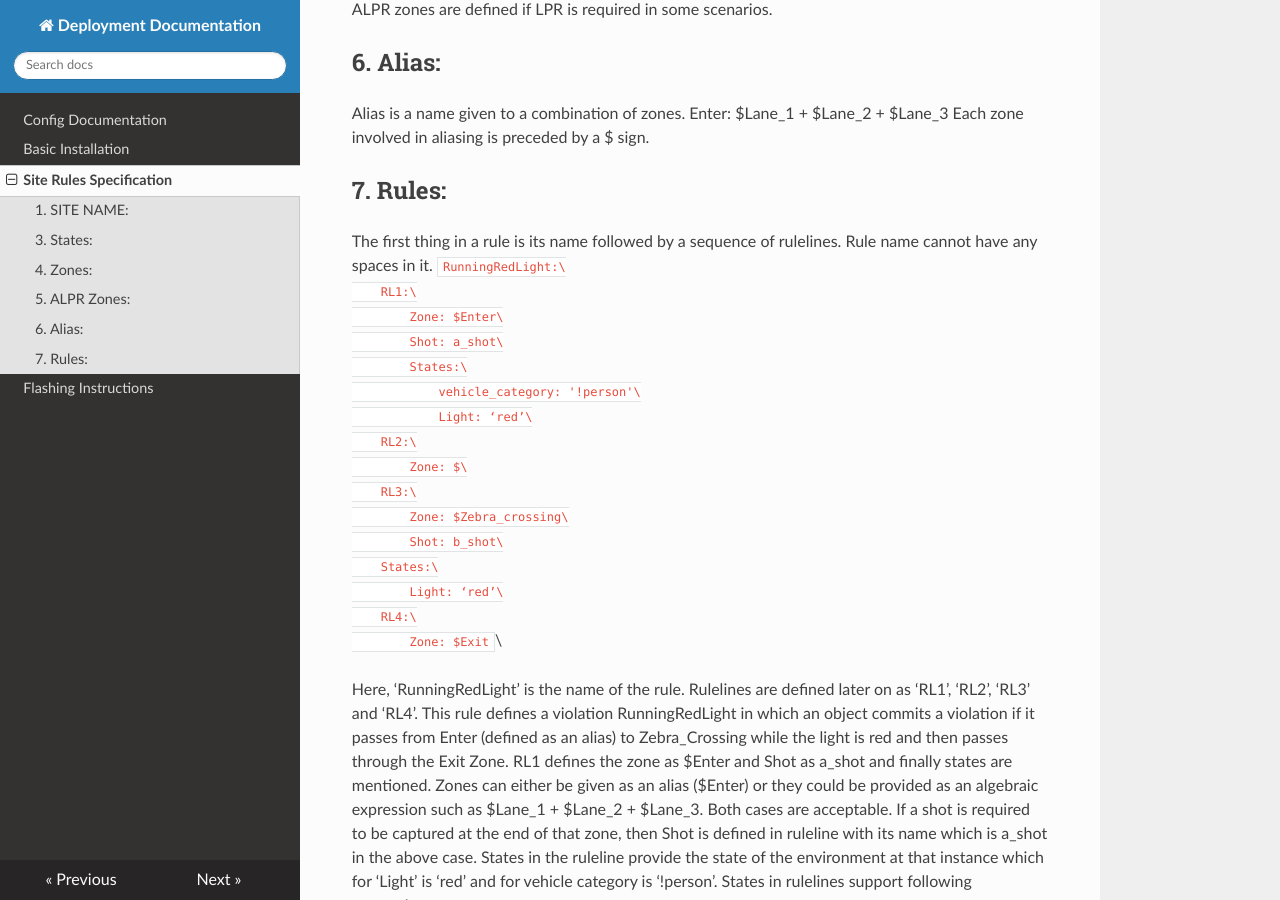
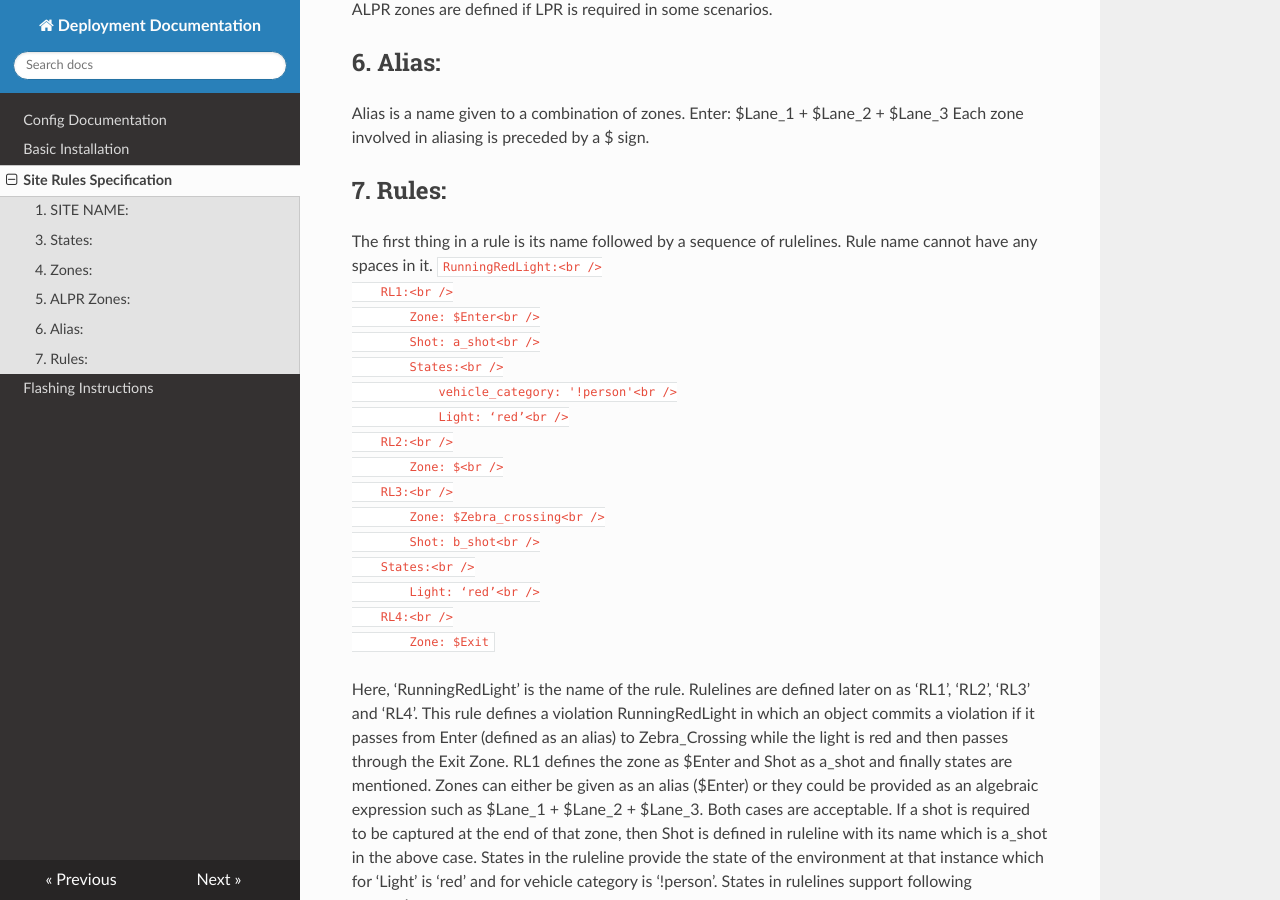
Before and after one commit to hazenai/system-docs, an MkDocs documentation site: the page built from docs/site-rules-specs.md, in a window 1280 px wide and 900 px high, scrolled down 1373 px. Built offline with MkDocs 1.6.1, drawn with Linux system fonts in a browser that asks for light colours; nearby versions of some CDN libraries.

```diff
--- a/docs/site-rules-specs.md
+++ b/docs/site-rules-specs.md
@@ -48,22 +48,22 @@ Each zone involved in aliasing is preceded by a $ sign.
 ## 7. Rules:
 The first thing in a rule is its name followed by a sequence of rulelines. Rule name cannot have
 any spaces in it.
-`RunningRedLight:\
-    RL1:\
-        Zone: $Enter\
-        Shot: a_shot\
-        States:\
-            vehicle_category: '!person'\
-            Light: ‘red’\
-    RL2:\
-        Zone: $\
-    RL3:\
-        Zone: $Zebra_crossing\
-        Shot: b_shot\
-    States:\
-        Light: ‘red’\
-    RL4:\
-        Zone: $Exit`\
+`RunningRedLight:<br />
+    RL1:<br />
+        Zone: $Enter<br />
+        Shot: a_shot<br />
+        States:<br />
+            vehicle_category: '!person'<br />
+            Light: ‘red’<br />
+    RL2:<br />
+        Zone: $<br />
+    RL3:<br />
+        Zone: $Zebra_crossing<br />
+        Shot: b_shot<br />
+    States:<br />
+        Light: ‘red’<br />
+    RL4:<br />
+        Zone: $Exit`<br />
 
 Here, ‘RunningRedLight’ is the name of the rule. Rulelines are defined later on as ‘RL1’, ‘RL2’,
 ‘RL3’ and ‘RL4’. This rule defines a violation RunningRedLight in which an object commits a
```
